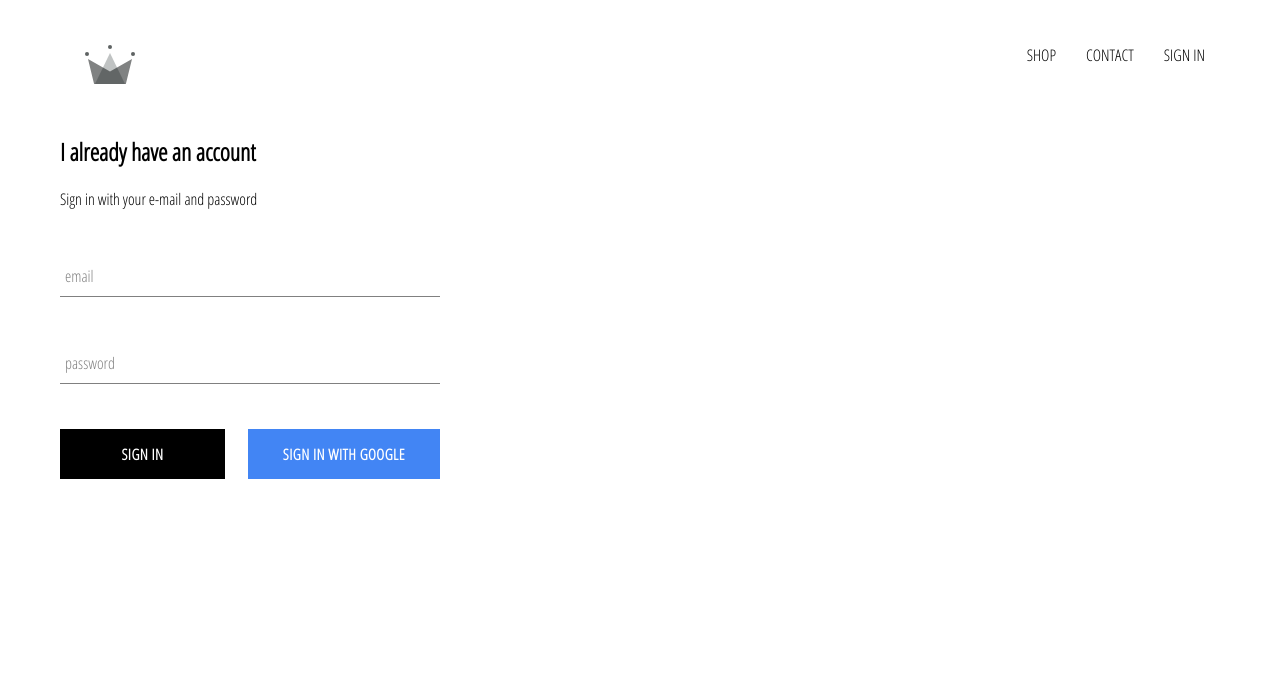
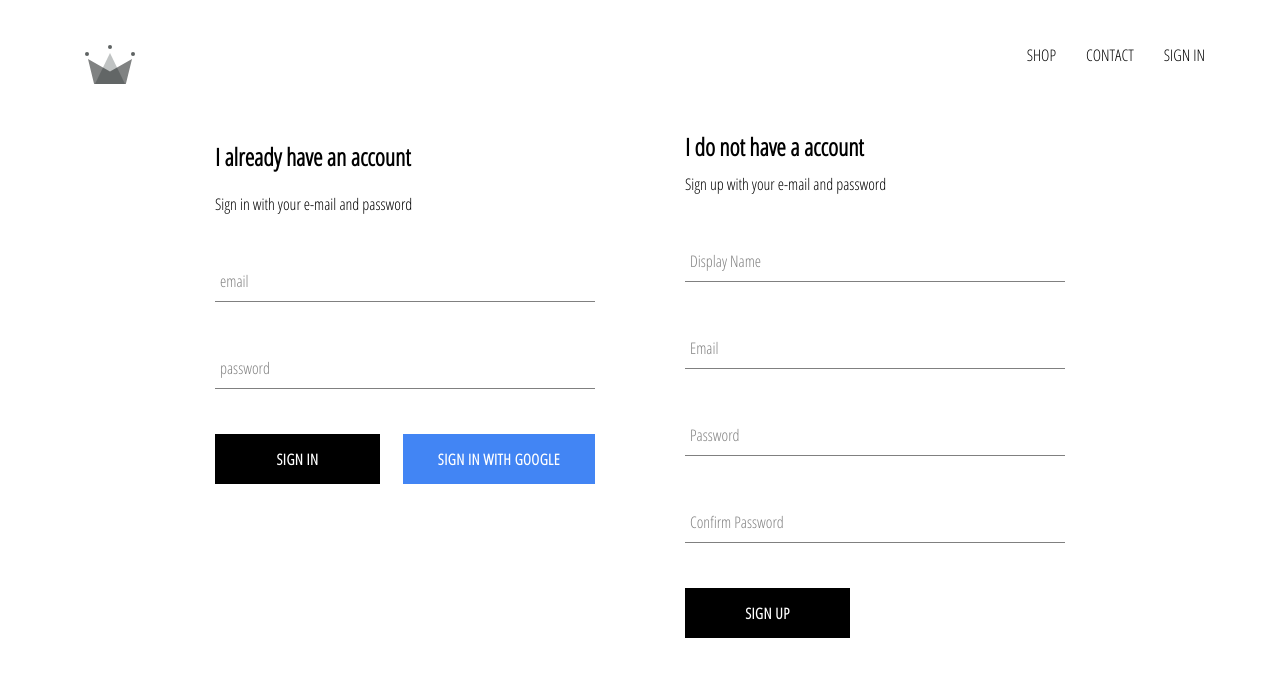
Before and after one commit to fabricioereche-dextrasw/crwn-clothing, a React (Create React App) app: page /signin in a window 1280 px wide. Shown: the top 676 px of the page. Built offline with nearby package versions, Linux system fonts and the light colour scheme; no server answers.

Commit message:
final version with firebase auth and storage

```diff
--- a/package.json
+++ b/package.json
@@ -35,7 +35,8 @@
   "eslintConfig": {
     "extends": [
       "react-app",
-      "react-app/jest"
+      "react-app/jest",
+      "plugin:react-hooks/recommended"
     ]
   },
   "browserslist": {
@@ -49,5 +50,8 @@
       "last 1 firefox version",
       "last 1 safari version"
     ]
+  },
+  "devDependencies": {
+    "eslint-plugin-react-hooks": "^4.2.0"
   }
 }
--- a/src/App.js
+++ b/src/App.js
@@ -6,7 +6,7 @@ import Header from './components/header/header.component';
 import HomePage from './pages/homepage/homepage.component';
 import ShopPage from './pages/shop/shoppage.component';
 import SignPage from './pages/sign/sign.component';
-import { auth } from './firebase/firebase.utils';
+import { auth, createUserProfileDocument } from './firebase/firebase.utils';
 
 class App extends Component {
 
@@ -21,8 +21,23 @@ class App extends Component {
   unsubscribeFromAuth = null
 
   componentDidMount() {
-    this.unsubscribeFromAuth = auth.onAuthStateChanged(user => {
-      this.setState({ currentUser: user });
+    this.unsubscribeFromAuth = auth.onAuthStateChanged(async userAuth => {
+      if (userAuth){
+        let userRef = await createUserProfileDocument(userAuth);
+
+        userRef.onSnapshot(snapShot => {
+          this.setState({
+            currentUser: {
+              id: snapShot.id,
+              ...snapShot.data()
+            }
+          })
+        });
+        return;
+      }
+
+      this.setState({currentUser: userAuth});
+
     });
   }
 
--- a/src/components/sign-in/sign-in.component.jsx
+++ b/src/components/sign-in/sign-in.component.jsx
@@ -1,7 +1,7 @@
 import { Component } from "react";
 import FormInput from "../form-input/form-input.component";
 import CustomButton from "../custom-button/custom-button.component";
-import { signInWithGoogle } from "../../firebase/firebase.utils";
+import { auth, signInWithGoogle } from "../../firebase/firebase.utils";
 
 import './sign-in.styles.scss';
 
@@ -14,11 +14,18 @@ class SignIn extends Component {
         };
     }
 
-    handleSubmit = event => {
+    handleSubmit = async event => {
 
         event.preventDefault();
 
-        this.setState({ email: '', password: ''});
+        let { email, password } = this.state;
+
+        try {
+            await auth.signInWithEmailAndPassword(email, password);
+            this.setState({ email: '', password: ''});
+        }catch(error){
+            console.log(error);
+        }
 
     };
 
--- /dev/null
+++ b/src/components/sign-up/sign-up.component.jsx
@@ -0,0 +1,106 @@
+import { Component } from "react";
+
+import FormInput from "../form-input/form-input.component";
+import CustomButton from "../custom-button/custom-button.component";
+
+import { auth, createUserProfileDocument } from '../../firebase/firebase.utils';
+
+import './sign-up.styles.scss';
+
+class SignUp extends Component {
+    constructor(){
+        super();
+        this.state = this.initialStateHelper();
+    }
+
+    initialStateHelper() {
+        return {
+            displayName: "",
+            email: "",
+            password: "",
+            confirmPassword: "",
+        };
+    }
+
+    handleSubmit = async event => {
+
+        event.preventDefault();
+
+        let {displayName, email, password, confirmPassword} = this.state;
+
+        if (password !== confirmPassword){
+            alert("passwords don't match");
+            return;
+        }
+
+        try{
+
+            let { user } = await auth.createUserWithEmailAndPassword(email, password);
+
+            await createUserProfileDocument(user, { displayName });
+
+        }catch(error){
+            console.log(error);
+        }
+
+        this.setState(this.initialStateHelper());
+
+    }
+
+    handleChange = event => {
+        let { name, value } = event.target;
+
+        this.setState({ [name]: value });
+
+    }
+
+    render(){
+
+        let {displayName, email, password, confirmPassword} = this.state;
+
+        return (
+            <div className="sign-up">
+                <h2 className="title">I do not have a account</h2>
+                <span>Sign up with your e-mail and password</span>
+                <form className="sign-up-form" onSubmit={this.handleSubmit}>
+                <FormInput
+                        type="text"
+                        name="displayName"
+                        value={displayName}
+                        onChange={this.handleChange}
+                        label="Display Name"
+                        required
+                    />
+                    <FormInput
+                        type="email"
+                        name="email"
+                        value={email}
+                        onChange={this.handleChange}
+                        label="Email"
+                        required
+                    />
+                    <FormInput
+                        type="password"
+                        name="password"
+                        value={password}
+                        onChange={this.handleChange}
+                        label="Password"
+                        required
+                    />
+                    <FormInput
+                        type="password"
+                        name="confirmPassword"
+                        value={confirmPassword}
+                        onChange={this.handleChange}
+                        label="Confirm Password"
+                        required
+                    />
+                    <CustomButton type="submit">SIGN UP</CustomButton>
+                </form>
+            </div>
+        );
+    }
+
+}
+
+export default SignUp;
--- /dev/null
+++ b/src/components/sign-up/sign-up.styles.scss
@@ -0,0 +1,9 @@
+.sign-up {
+  display: flex;
+  flex-direction: column;
+  width: 380px;
+
+  .title {
+    margin: 10px 0;
+  }
+}
--- a/src/firebase/firebase.utils.js
+++ b/src/firebase/firebase.utils.js
@@ -1,6 +1,34 @@
-import firebase from "firebase";
+import firebase from "firebase/app";
 import 'firebase/auth';
 import 'firebase/firestore';
+
+
+export const createUserProfileDocument = async (userAuth, addicionalData) => {
+
+  if (! userAuth) return;
+
+  let userRef = firestore.doc(`users/${userAuth.uid}`);
+  let snapShot = await userRef.get();
+
+  if (! snapShot.exists){
+    let { displayName, email } = userAuth;
+    let createdAt = new Date();
+
+    try{
+      await userRef.set({
+        displayName,
+        email,
+        createdAt,
+        ...addicionalData
+      })
+    }catch (error){
+      console.log(`error creating user: ${error.message}`);
+    }
+  }
+
+  return userRef;
+
+};
 
 const config = {
     apiKey: "AIzaSyCBM2Tv_yLnetks2zXB19a8Ougk0waArtw",
@@ -12,8 +40,7 @@ const config = {
     measurementId: "G-RQBZ9E1KN8"
   };
 
-  firebase.initializeApp(config);
-  firebase.analytics();
+  ! firebase.apps.length ? firebase.initializeApp(config) : firebase.app();
 
   export const auth = firebase.auth();
   export const firestore = firebase.firestore();
--- a/src/pages/sign/sign.component.jsx
+++ b/src/pages/sign/sign.component.jsx
@@ -1,10 +1,12 @@
 import SignIn from '../../components/sign-in/sign-in.component';
+import SignUp from '../../components/sign-up/sign-up.component';
 
 import './sign.styles.scss';
 
 const SignPage = () => (
     <div className="sign-in-and-sign-up">
         <SignIn />
+        <SignUp />
     </div>
 );
 
--- a/src/pages/sign/sign.styles.scss
+++ b/src/pages/sign/sign.styles.scss
@@ -0,0 +1,6 @@
+.sign-in-and-sign-up {
+  width: 850px;
+  display: flex;
+  justify-content: space-between;
+  margin: 30px auto;
+}
```
